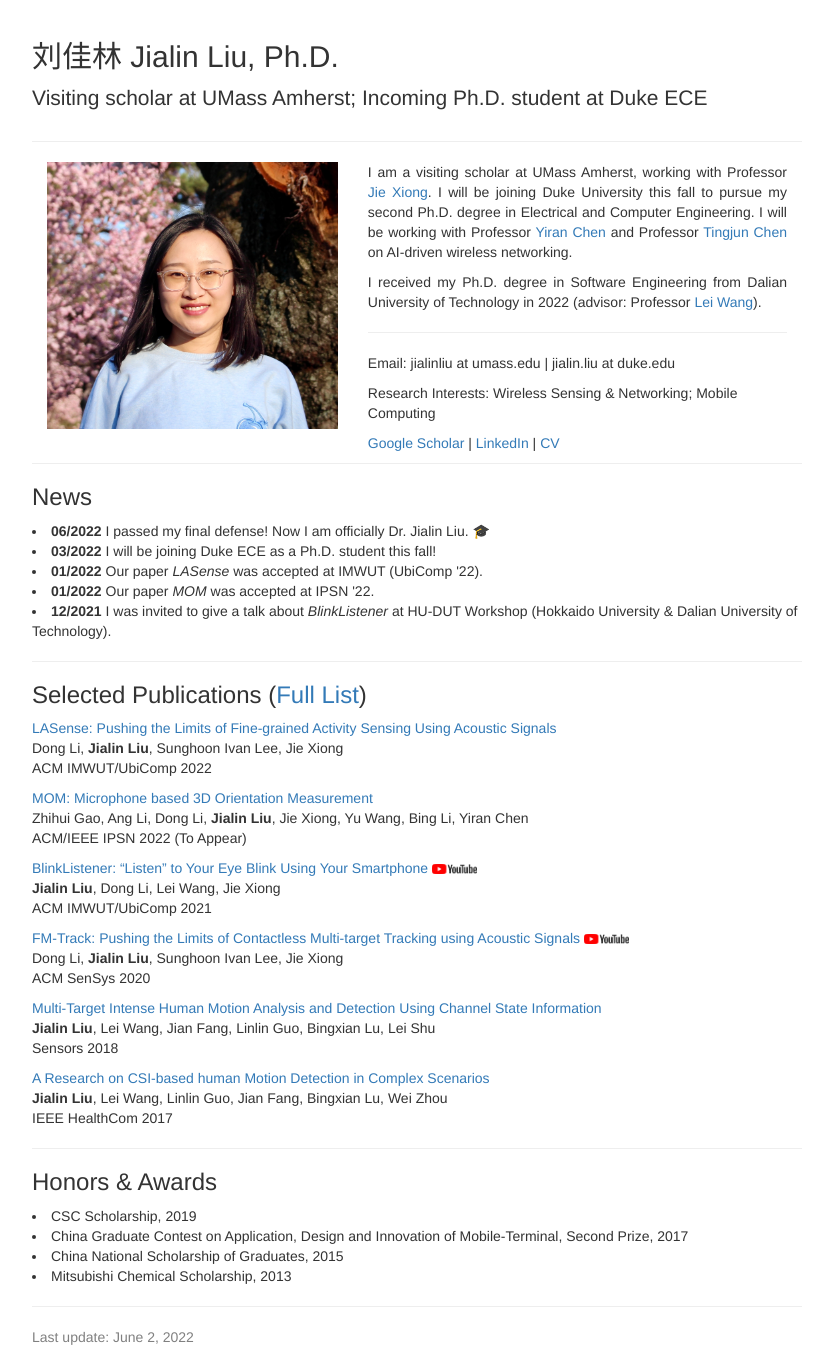
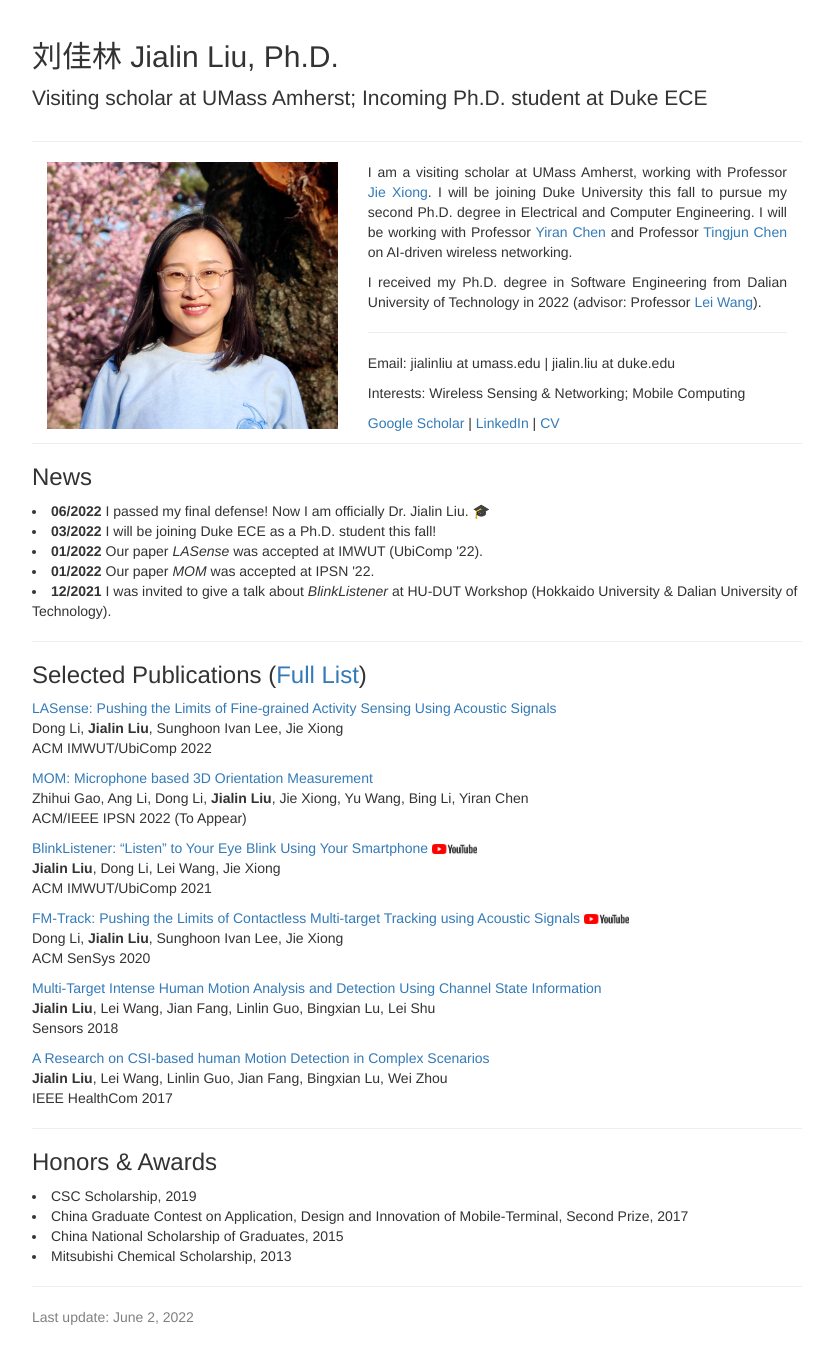
Before and after one commit to jialinliu33/jialinliu33.github.io, a Jekyll site: the page built from index.md, in a window 1280 px wide. Shown: the whole page, without its empty margins (223-1056 px from the left). Built offline with Jekyll 4.4.1, drawn with Linux system fonts in a browser that asks for light colours; our own code applies the rules of GitHub Pages for plain Markdown files; comment, search, counter and statistics services are not loaded.

Commit message:
Update index.md

```diff
--- a/index.md
+++ b/index.md
@@ -12,7 +12,7 @@
           <p align="justify">I received my Ph.D. degree in Software Engineering from Dalian University of Technology in 2022 (advisor: Professor <a href="http://faculty.dlut.edu.cn/leiwang">Lei Wang</a>).</p>
           <hr>
           <p>Email: jialinliu at umass.edu | jialin.liu at duke.edu</p>
-          <p>Research Interests: Wireless Sensing & Networking; Mobile Computing</p>
+          <p>Interests: Wireless Sensing & Networking; Mobile Computing</p>
           <p><a href="https://scholar.google.com/citations?user=57GlfUQAAAAJ&hl=zh-CN">Google Scholar</a> | <a href="https://www.linkedin.com/in/jialin-liu-04221a223/">LinkedIn</a> | <a href="Jialin_CV_May2022.pdf">CV</a></p>
           </div>
       </div>
```
